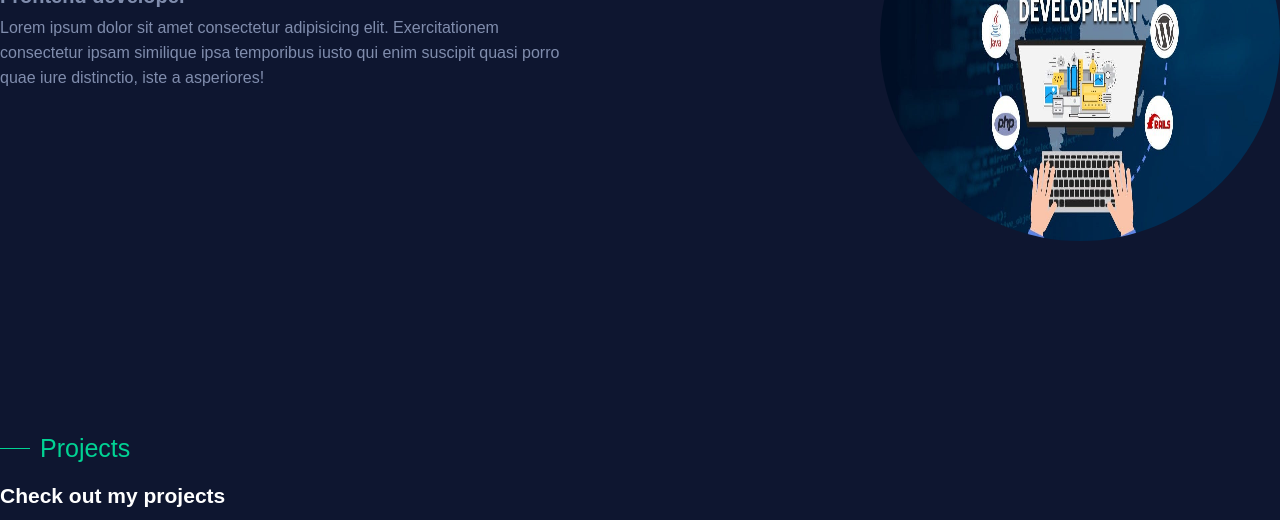
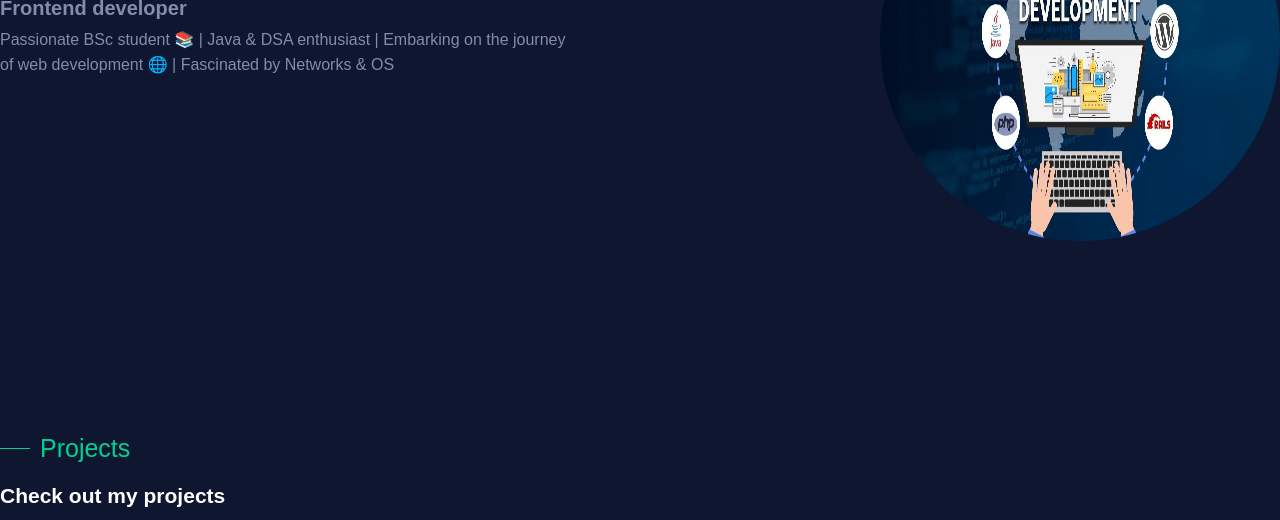
Before and after one commit to Subas-mohanty/Personal-Portfolio, a plain HTML site: page index.html in a window 1280 px wide. Shown: the part 378-898 px from the top of the page. Drawn offline with Linux system fonts and the light colour scheme.

Commit message:
About added

```diff
--- a/index.html
+++ b/index.html
@@ -41,9 +41,7 @@
                     </div>
                     <h1>I'm Subas Mohanty</h1>
                     <h4>Frontend developer</h4>
-                    <p>Lorem ipsum dolor sit amet consectetur adipisicing elit. Exercitationem consectetur ipsam
-                        similique ipsa temporibus iusto qui enim suscipit quasi porro quae iure distinctio, iste a
-                        asperiores!</p>
+                    <p>Passionate BSc student 📚  | Java & DSA enthusiast | Embarking on the journey of web development 🌐 | Fascinated by Networks & OS</p>
                 </div>
                 <div class="hero-img">
                     <img src="images/icon.jpg" alt="">
```
